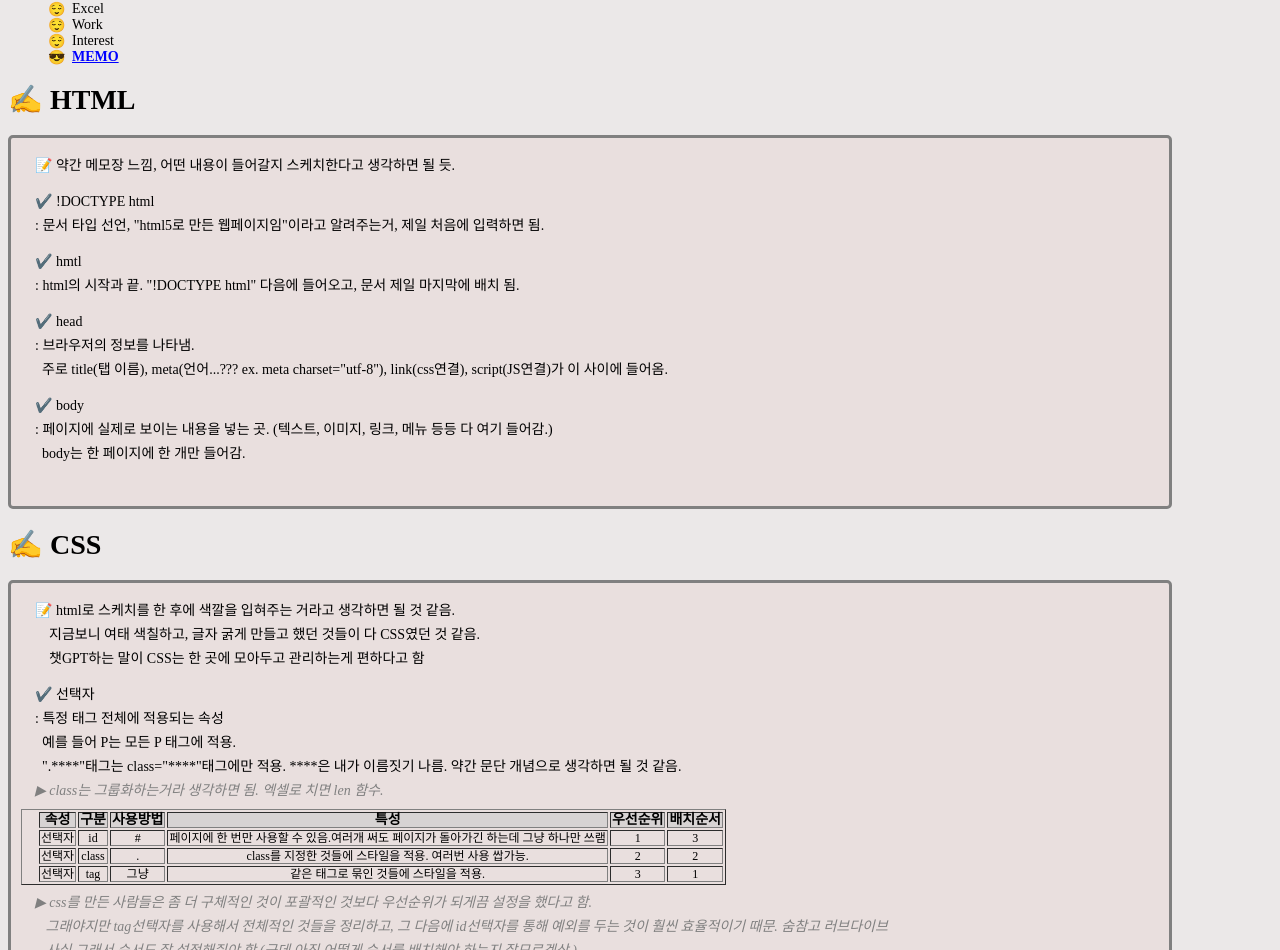
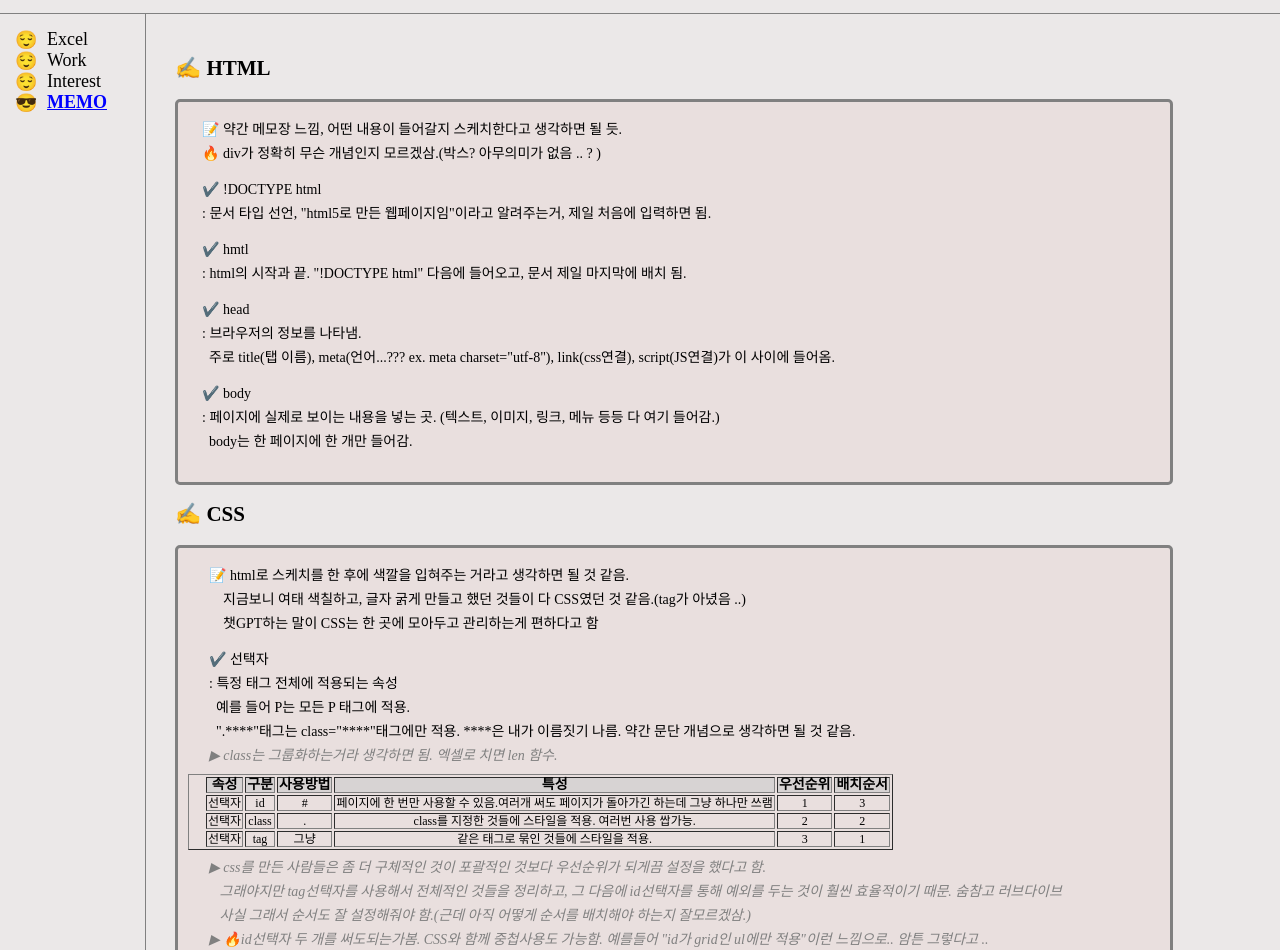
Before and after one commit to hongNEW/hongnew, a plain HTML site: page 4.html in a window 1280 px wide. Shown: the part 70-1020 px from the top of the page. Drawn offline with Linux system fonts and the light colour scheme; a web font is replaced by a local one.

Commit message:
레이아웃 추가, 개발자 도구 사용, ID선택자 사용
냉무

```diff
--- a/4.html
+++ b/4.html
@@ -12,7 +12,25 @@
         font-family: "맑은고딕";
         background-color: rgba(235, 232, 232, 0.986);
         font-size: 14px;
+        margin: 0;
     }
+
+    h1{
+      font-size: 45px;
+      text-align: center;
+      border-bottom: 1px solid gray;
+      margin: 0;
+      padding: 10px;
+      padding-bottom: 20px;
+    }
+    ul{
+      border-right: 1px solid gray;
+      width: 100px;
+      margin: 0;
+      padding: 15px;
+      padding-right: 30px;
+    }
+
 
     a {
         color:black;
@@ -20,20 +38,20 @@
     }
 
     li{
+        font-size: 18px;
         list-style: none;
         position: relative;
-        padding-left:24px;
+        padding-left:32px;
     }
     li::before{
         content: "😌";
         position: absolute;
         left: 0;
-        top: 0;
     }
 
     .melong::before {
-        content: "😎";
-        font-size: 14px;
+        content: "😎 ";
+        font-size: 18px;
 
     }
 
@@ -73,6 +91,16 @@
       background-color: yellow;
     }
 
+
+    #grid{
+      display: grid;
+      grid-template-columns: 150px 1fr
+    }
+
+    #grid2{
+      padding: 25px;
+    }
+
       </style>
 </head>
 
@@ -81,17 +109,18 @@
 <body>
 
     <h1><a href="index.html">🐬 KIMTAROMI</a></h1>
-
+<div id="grid">
   <ul>
     <li><a href="1.html">Excel</a></li>
     <li><a href="2.html">Work</a></li>
     <li><a href="3.html">Interest</a></li>
     <li class="melong"><a href="4.html" style="text-decoration:underline;color:blue;font-weight:bold;">MEMO</a></li>
   </ul>
-
-<h1>✍️ HTML</h1>
+<div id="grid2">
+<h2>✍️ HTML</h2>
     <p class="hongnew">
-    📝 약간 메모장 느낌, 어떤 내용이 들어갈지 스케치한다고 생각하면 될 듯.<br><br>
+    📝 약간 메모장 느낌, 어떤 내용이 들어갈지 스케치한다고 생각하면 될 듯.<br>
+    🔥 div가 정확히 무슨 개념인지 모르겠삼.(박스? 아무의미가 없음 .. ? ) <br><br>
     ✔️ !DOCTYPE html <br>
     : 문서 타입 선언, "html5로 만든 웹페이지임"이라고 알려주는거, 제일 처음에 입력하면 됨.<br><br>
     ✔️ hmtl <br>
@@ -102,12 +131,12 @@
     ✔️ body <br>
     : 페이지에 실제로 보이는 내용을 넣는 곳. (텍스트, 이미지, 링크, 메뉴 등등 다 여기 들어감.)<br>
       body는 한 페이지에 한 개만 들어감. <br>
+    </p>
 
-
-<h1>✍️ CSS</h1>
+  <h2>✍️ CSS</h2>
       <div class="hongnew">
       📝 html로 스케치를 한 후에 색깔을 입혀주는 거라고 생각하면 될 것 같음.<br>
-        지금보니 여태 색칠하고, 글자 굵게 만들고 했던 것들이 다 CSS였던 것 같음.<br>
+          지금보니 여태 색칠하고, 글자 굵게 만들고 했던 것들이 다 CSS였던 것 같음.(tag가 아녔음 ..)<br>
           챗GPT하는 말이 CSS는 한 곳에 모아두고 관리하는게 편하다고 함<br><br>
       ✔️ 선택자<br>
       : 특정 태그 전체에 적용되는 속성<br>
@@ -152,7 +181,8 @@
       </table>
       <i style="color:gray;">▶ css를 만든 사람들은 좀 더 구체적인 것이 포괄적인 것보다 우선순위가 되게끔 설정을 했다고 함.</i><br>
       <i style="color:gray;">   그래야지만 tag선택자를 사용해서 전체적인 것들을 정리하고, 그 다음에 id선택자를 통해 예외를 두는 것이 훨씬 효율적이기 때문. 숨참고 러브다이브</i><br>
-    <i style="color:gray;">   사실 그래서 순서도 잘 설정해줘야 함.(근데 아직 어떻게 순서를 배치해야 하는지 잘모르겠삼.)</i><br><br>
+      <i style="color:gray;">   사실 그래서 순서도 잘 설정해줘야 함.(근데 아직 어떻게 순서를 배치해야 하는지 잘모르겠삼.)</i><br>
+      <i style="color:gray;">▶ 🔥id선택자 두 개를 써도되는가봄. CSS와 함께 중첩사용도 가능함. 예를들어 "id가 grid인 ul에만 적용"이런 느낌으로.. 암튼 그렇다고 .. </i><br><br>
       ✔️ <a href="5.html">속성</a><br>
       : 함수<br><br>
       ✔️ 값<br>
@@ -161,11 +191,12 @@
 
 
 
-<h1>✍️ 기타</h1>
+  <h2>✍️ 기타</h2>
       <p class="hongnew">
       📝 속성보다는 태그가 더 큰 개념. 태그 안에 있는 속성은 굳이 닫아줄 필요는 없음. 근데 태크는 "/"로 닫아줘야한다고...<br>
         ▷ 같은 style이라도 태그로 사용된건 닫아줘야하고, 태그 안에 사용된 스타일은 태그만 닫아줘야 한다고 함.<br>
       </p>
-
+    </div>
+   </div>
     </body>
     </html>
```
Lines whose indentation alone changed are shown as unchanged.
